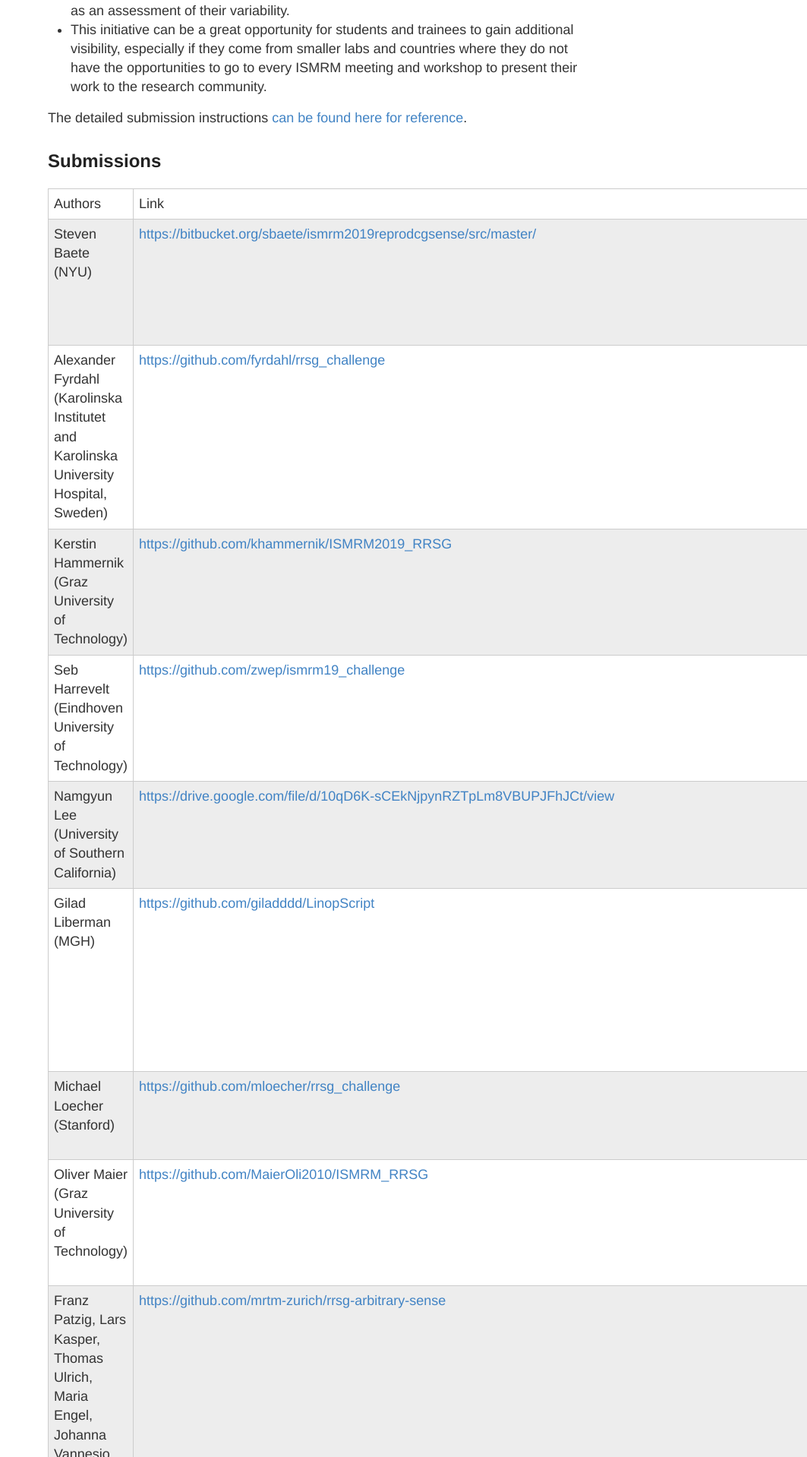
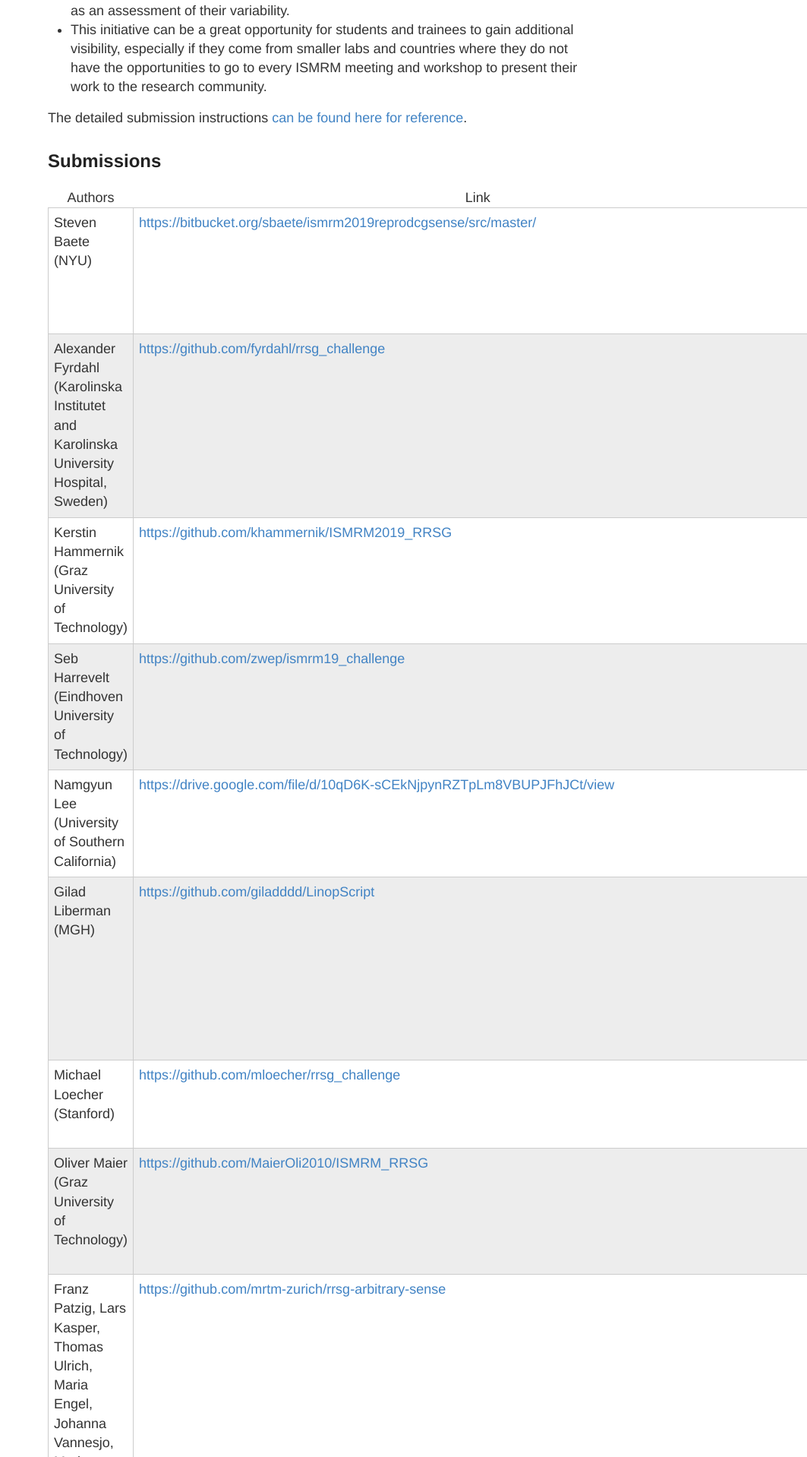
Before and after one commit to ISMRM/rrsg, a Jekyll site: the page built from challenge_one.md, in a window 1280 px wide. Shown: the part 593-2511 px from the top of the page at 76% size, without its empty margins (217-1280 px from the left). Built offline with Jekyll 4.4.1, drawn with Linux system fonts in a browser that asks for light colours; comment, search, counter and statistics services are not loaded.

Commit message:
fixing table

```diff
--- a/challenge_one.md
+++ b/challenge_one.md
@@ -15,13 +15,18 @@ The detailed submission instructions [can be found here for reference](https://b
 
 ## Submissions
 
-<table class="TFtable">
-      <tbody>
+<table style="width:100%" class="TFtable">
+	<col style="width:40%">
+	<col style="width:30%">
+	<col style="width:30%">
+<thead>
         <tr>
-          <td>Authors</td>
-          <td>Link</td>
-          <td>Info</td>
+           <th>Authors</th>
+          <th>Link</th>
+          <th>Info</th>
         </tr>
+</thead>
+        <tbody>
         <tr>
           <td>Steven
               Baete (NYU) <br>
```
